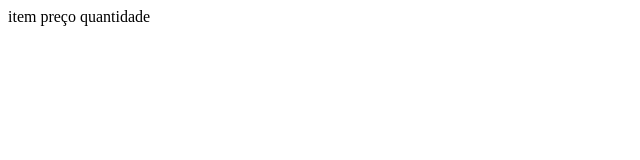
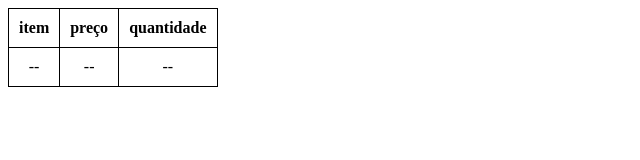
Before and after one commit to GuidoStocco/Javascript, a plain HTML site: page 22_curso _jscript/index.html in a window 1280 px wide. Shown: the whole page, without its empty margins (0-640 px from the left). Drawn offline with Linux system fonts and the light colour scheme.

Commit message:
estilizando a tabela

```diff
--- a/22_curso _jscript/index.html
+++ b/22_curso _jscript/index.html
@@ -5,8 +5,25 @@
     <meta name="viewport" content="width=device-width, initial-scale=1.0">
     <title>ATIVIDADE JS</title>
     <script src="./js/script.js" defer></script>
+
+    <style>
+        table{
+            border-collapse: collapse;
+
+        }
+
+        table, th, td{
+            border: 1px solid black;
+            padding: 10px;
+        }
+
+        td{
+            text-align: center;
+        }
+    </style>
 </head>
 <body>
+    <table>
         <thead>
             <tr>
                 <th>item</th>
@@ -14,13 +31,28 @@
                 <th>quantidade</th>
             </tr>
         </thead>
-
-    <tbody>
+        <tbody id="tabela_body">
             <tr>
-            <td></td>
-            <td></td>
-            <td></td>
+                <td>--</td>
+                <td>--</td>
+                <td>--</td>
             </tr>
         </tbody>
+    </table>
+
+
+
+
+
+
+
+
+
+
+
+
+
+
+
 </body>
 </html>
--- a/22_curso _jscript/js/script.js
+++ b/22_curso _jscript/js/script.js
@@ -6,3 +6,19 @@
 // console.log(`Hoje é dia ${diaSemana[diaSemanaHoje]}`);
 
 //
+const tabela = document.querySelector("#tabela_body");
+
+const produtos = [
+    {nome:caneta, preco: 1.00, quantidade: 5},
+    {nome:lapis, preco: 2.00, quantidade: 5},
+    {nome:roupa, preco: 100, quantidade: 5},
+    {nome:computador, preco: 1000, quantidade: 5}
+];
+
+produtos.forEach((item) => {
+    tabela.innerHTML = `<tr>
+     <td>${produtos[item].nome}</td>
+     <td></td>
+     <td></td>
+ </tr>`
+})
```
Lines whose indentation alone changed are shown as unchanged.
